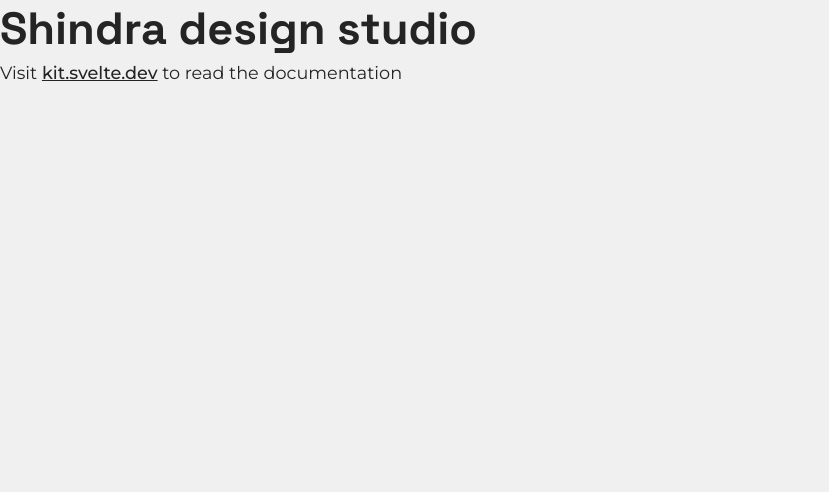
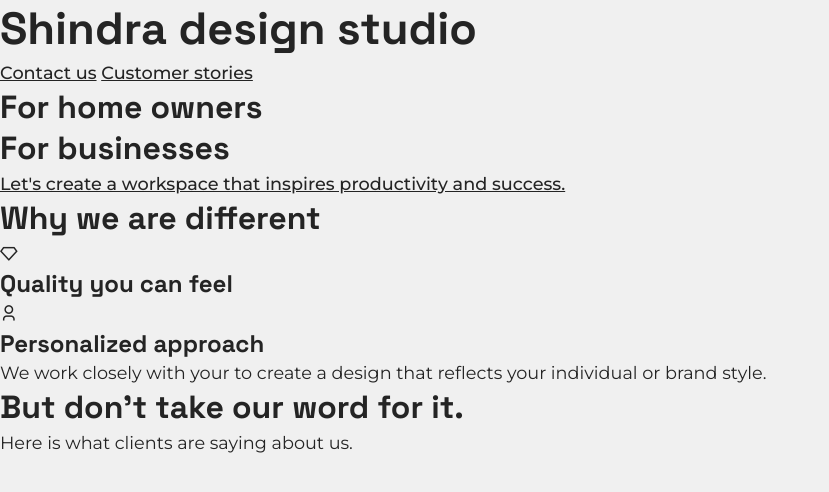
Before and after one commit to shindradavid/shindrainteriors, a SvelteKit app: page / in a window 1280 px wide. Shown: the top 492 px of the page, without its empty margins (0-829 px from the left). Built offline with nearby package versions, Linux system fonts and the light colour scheme; no server answers.

Commit message:
Add initial content for the home page

```diff
--- a/src/routes/(public)/+layout.svelte
+++ b/src/routes/(public)/+layout.svelte
@@ -1,5 +1,6 @@
 <script lang="ts">
   import '../../styles/index.scss';
+  import 'remixicon/fonts/remixicon.css';
 </script>
 
 <slot />
--- /dev/null
+++ b/src/routes/(public)/+layout.ts
@@ -0,0 +1,16 @@
+import type { LayoutLoad } from './$types';
+
+import { PUBLIC_SANITY_DATASET, PUBLIC_SANITY_PROJECT_ID } from '$env/static/public';
+
+import { createClient } from '@sanity/client';
+
+export const load = (() => {
+  const sanity = createClient({
+    dataset: PUBLIC_SANITY_DATASET,
+    projectId: PUBLIC_SANITY_PROJECT_ID,
+    useCdn: true,
+    apiVersion: '2023-04-14'
+  })
+
+  return { sanity }
+}) satisfies LayoutLoad;
--- a/src/routes/(public)/+page.svelte
+++ b/src/routes/(public)/+page.svelte
@@ -1,11 +1,43 @@
 <script lang="ts">
-  let name = 'Jon Doe';
-
-  name = name.toUpperCase();
 </script>
 
 <h1>Shindra design studio</h1>
-<p>Visit <a href="https://kit.svelte.dev">kit.svelte.dev</a> to read the documentation</p>
+<a href="/contact-us">Contact us</a>
+<a href="/customer-stories">Customer stories</a>
+
+<article>
+  <h2>For home owners</h2>
+</article>
+
+<article>
+  <h2>For businesses</h2>
+  <a href="/">Let's create a workspace that inspires productivity and success.</a>
+</article>
+
+<section>
+
+  <h2>Why we are different</h2>
+
+  <article>
+    <span>
+      <i class="ri-vip-diamond-line"></i>
+    </span>
+    <h3>Quality you can feel</h3>
+  </article>
+
+<article>
+  <span>
+    <i class="ri-user-3-line"></i>
+  </span>
+  <h3>Personalized approach</h3>
+  <p>We work closely with your to create a design that reflects your individual or brand style.</p>
+</article>
+</section>
+
+<section>
+<h2>But don't take our word for it.</h2>
+<p>Here is what clients are saying about us.</p>
+</section>
 
 <style lang="scss">
 </style>
```
